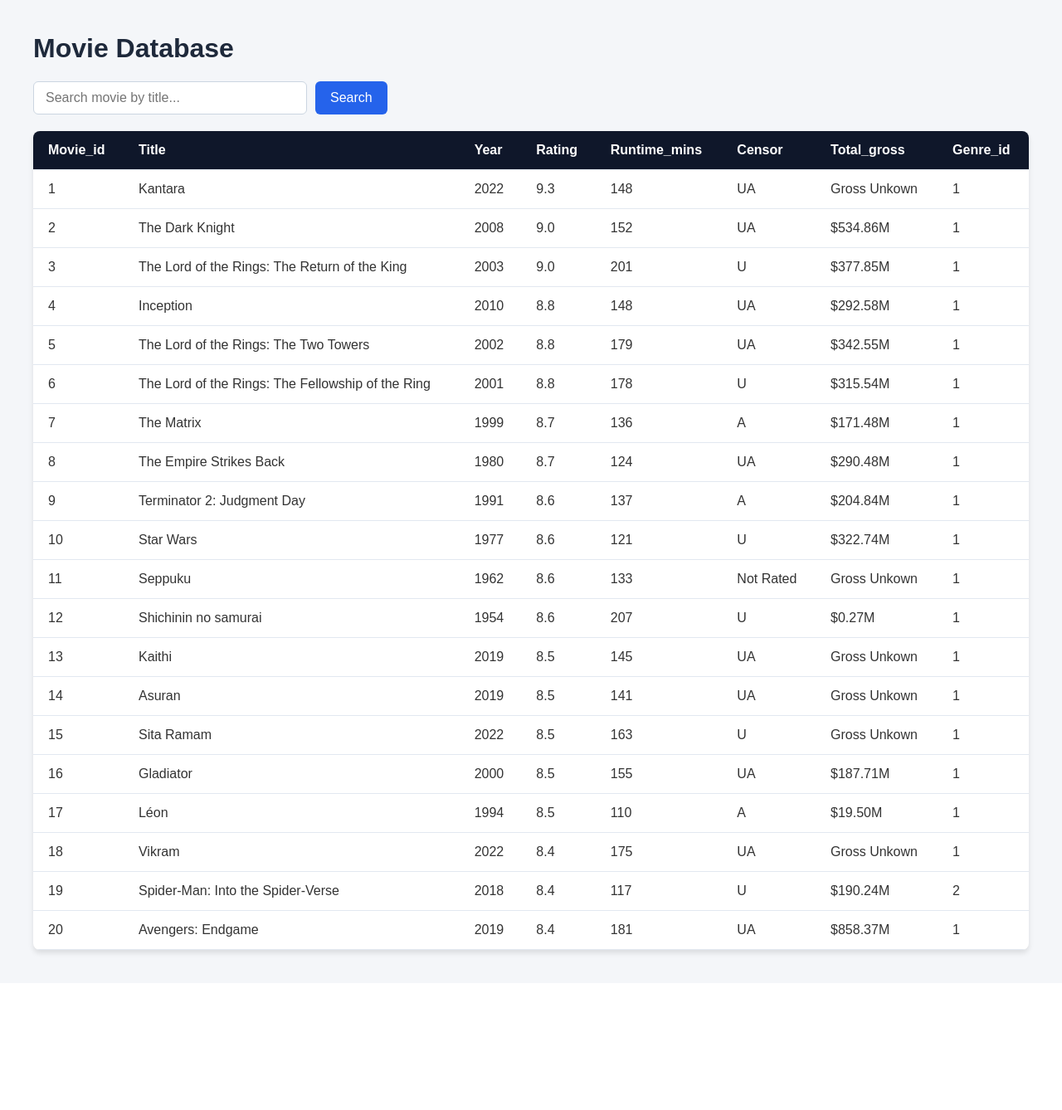
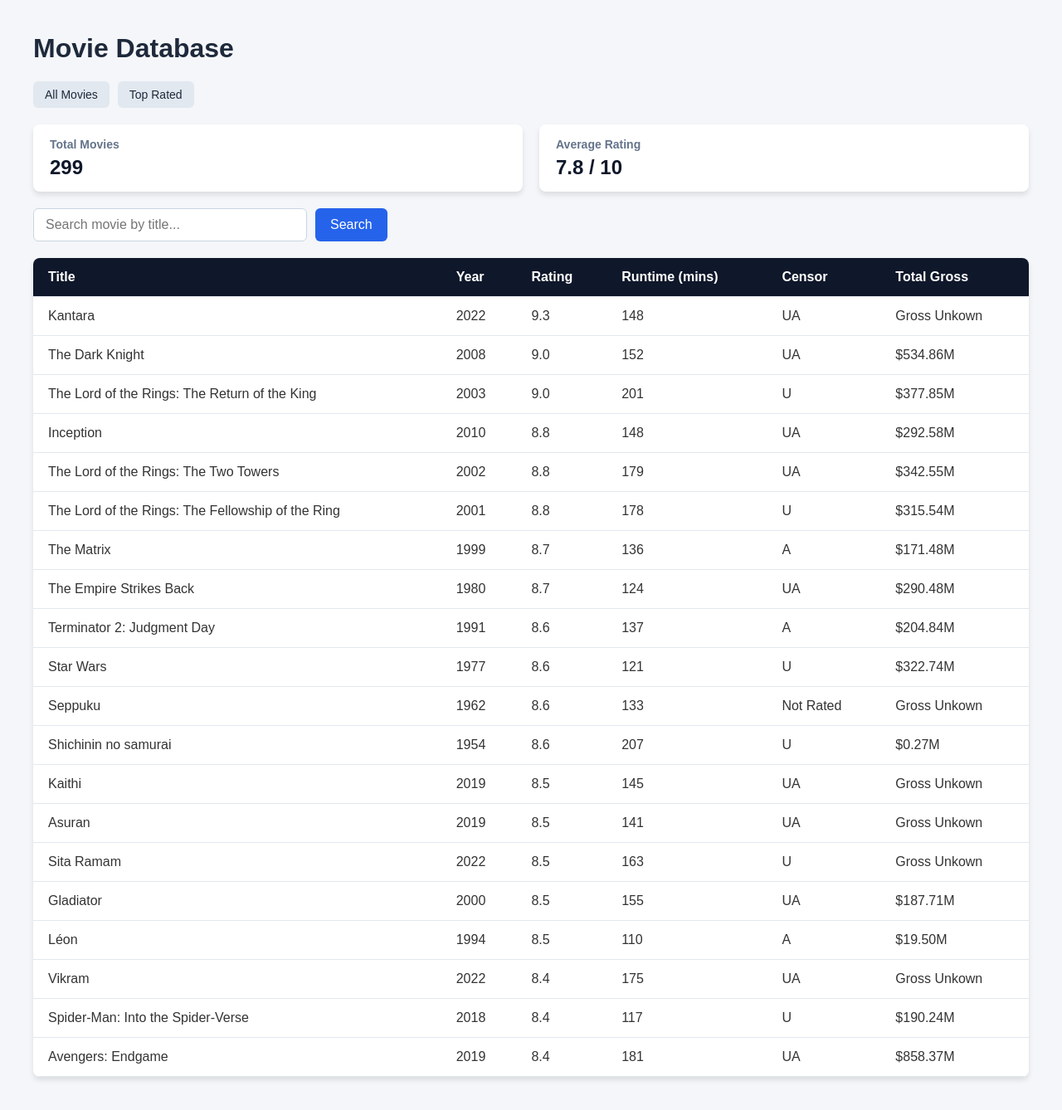
Before and after one commit to devon22216/MoviesProjectMain, a Flask app: page / in a window 1280 px wide. Shown: the whole page at 83% size. Before the commit the page ends 1154 px from the top, so only its background shows below. Run offline with Flask 3, Linux system fonts and the light colour scheme; data comes from the database, SQL or seed files in the repository.

Commit message:
Added top rated filter, statistics, and search validation

```diff
--- a/app.py
+++ b/app.py
@@ -14,14 +14,26 @@
     conn = connect_db()
 
     if query:
-        # Filter movies where title contains search term
         movies = conn.execute("SELECT * FROM Movie WHERE Title LIKE ? LIMIT 50;", (f"%{query}%",)).fetchall()
     else:
-        # Default display of top 20 movies
         movies = conn.execute("SELECT * FROM Movie LIMIT 20;").fetchall()
 
+    # SQL Aggregate queries for stats box
+    stats = conn.execute("SELECT COUNT(*) as total, ROUND(AVG(Rating), 1) as avg_rating FROM Movie;").fetchone()
+
     conn.close()
-    return render_template("index.html", movies=movies, query=query)
+    return render_template("index.html", movies=movies, query=query, stats=stats)
+
+@app.route("/top-rated")
+def top_rated():
+    conn = connect_db()
+    movies = conn.execute("SELECT * FROM Movie WHERE Rating >= 9.0 ORDER BY Rating DESC;").fetchall()
+
+    # SQL Aggregate queries for stats box here too
+    stats = conn.execute("SELECT COUNT(*) as total, ROUND(AVG(Rating), 1) as avg_rating FROM Movie;").fetchone()
+
+    conn.close()
+    return render_template("index.html", movies=movies, query="", stats=stats)
 
 if __name__ == "__main__":
     app.run(debug=True)
--- a/templates/index.html
+++ b/templates/index.html
@@ -12,6 +12,23 @@
             color: #333;
         }
         h1 { color: #1e293b; }
+        .nav-links {
+            margin-bottom: 20px;
+            display: flex;
+            gap: 10px;
+        }
+        .nav-links a {
+            padding: 8px 14px;
+            background-color: #e2e8f0;
+            color: #1e293b;
+            text-decoration: none;
+            border-radius: 6px;
+            font-size: 14px;
+            font-weight: 500;
+        }
+        .nav-links a:hover {
+            background-color: #cbd5e1;
+        }
         .search-container {
             margin-bottom: 20px;
             display: flex;
@@ -60,6 +77,26 @@
 <body>
     <h1>Movie Database</h1>
 
+    <!-- Navigation links for different SQL queries -->
+    <div class="nav-links">
+        <a href="/">All Movies</a>
+        <a href="/top-rated">Top Rated</a>
+    </div>
+
+    <!-- Database Summary Statistics -->
+    {% if stats %}
+    <div class="stats-container" style="display: flex; gap: 20px; margin-bottom: 20px;">
+        <div style="background: white; padding: 15px 20px; border-radius: 8px; box-shadow: 0 4px 6px rgba(0,0,0,0.1); flex: 1;">
+            <span style="font-size: 14px; color: #64748b; font-weight: 600;">Total Movies</span>
+            <h3 style="margin: 5px 0 0 0; color: #0f172a; font-size: 24px;">{{ stats['total'] }}</h3>
+        </div>
+        <div style="background: white; padding: 15px 20px; border-radius: 8px; box-shadow: 0 4px 6px rgba(0,0,0,0.1); flex: 1;">
+            <span style="font-size: 14px; color: #64748b; font-weight: 600;">Average Rating</span>
+            <h3 style="margin: 5px 0 0 0; color: #0f172a; font-size: 24px;">{{ stats['avg_rating'] }} / 10</h3>
+        </div>
+    </div>
+    {% endif %}
+
     <!-- Search Form -->
     <form action="/" method="GET" class="search-container">
         <input type="text" name="search" placeholder="Search movie by title..." value="{{ query or '' }}" class="search-input">
@@ -70,23 +107,33 @@
         <table>
             <thead>
                 <tr>
-                    {% if movies and movies|length > 0 %}
-                        {% for col in movies[0].keys() %}
-                            <th>{{ col | capitalize }}</th>
-                        {% endfor %}
-                    {% else %}
-                        <th>No Data Found</th>
-                    {% endif %}
+                    <th>Title</th>
+                    <th>Year</th>
+                    <th>Rating</th>
+                    <th>Runtime (mins)</th>
+                    <th>Censor</th>
+                    <th>Total Gross</th>
                 </tr>
             </thead>
             <tbody>
-                {% for movie in movies %}
+                {% if movies %}
+                    {% for movie in movies %}
+                        <tr>
+                            <td>{{ movie['title'] }}</td>
+                            <td>{{ movie['year'] }}</td>
+                            <td>{{ movie['rating'] }}</td>
+                            <td>{{ movie['runtime_mins'] }}</td>
+                            <td>{{ movie['censor'] }}</td>
+                            <td>{{ movie['total_gross'] }}</td>
+                        </tr>
+                    {% endfor %}
+                {% else %}
                     <tr>
-                        {% for col in movie.keys() %}
-                            <td>{{ movie[col] }}</td>
-                        {% endfor %}
+                        <td colspan="6" style="text-align: center; padding: 30px; color: #64748b; font-style: italic;">
+                            No movies found matching your search. Try looking for something else!
+                        </td>
                     </tr>
-                {% endfor %}
+                {% endif %}
             </tbody>
         </table>
     </div>
```
